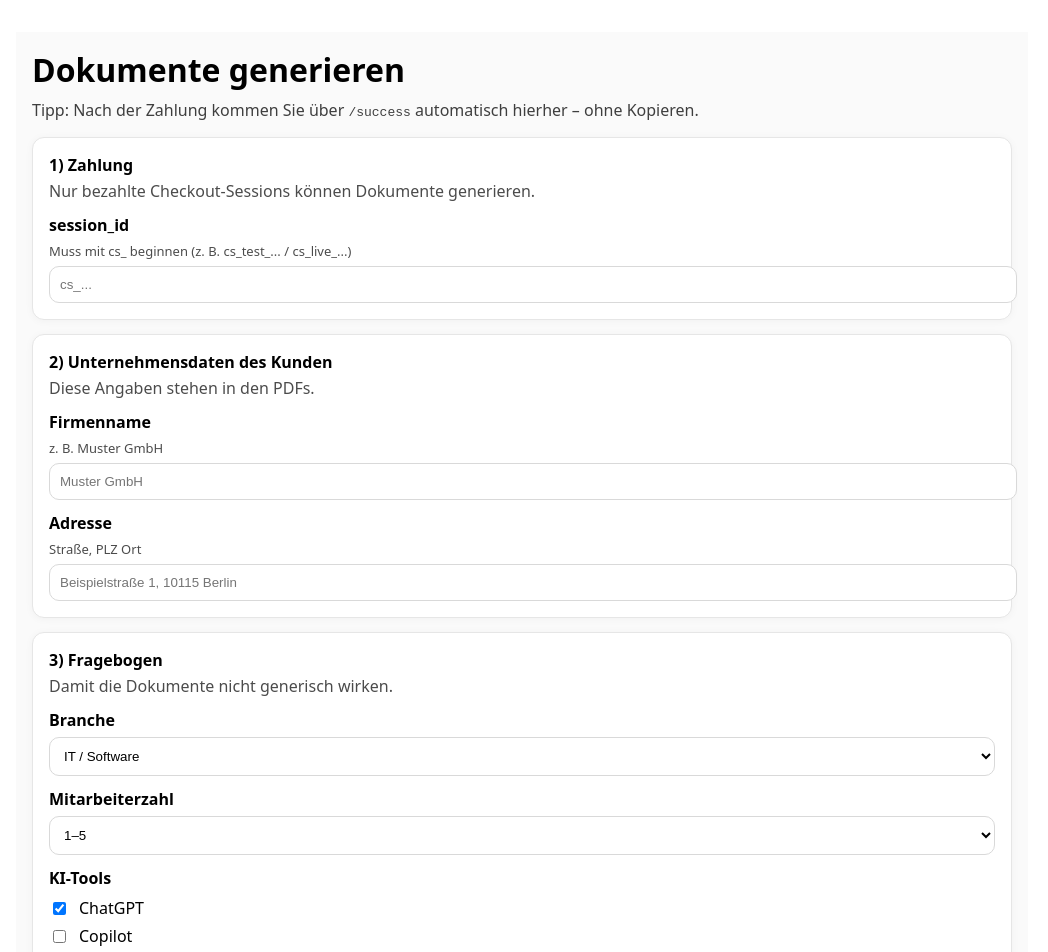
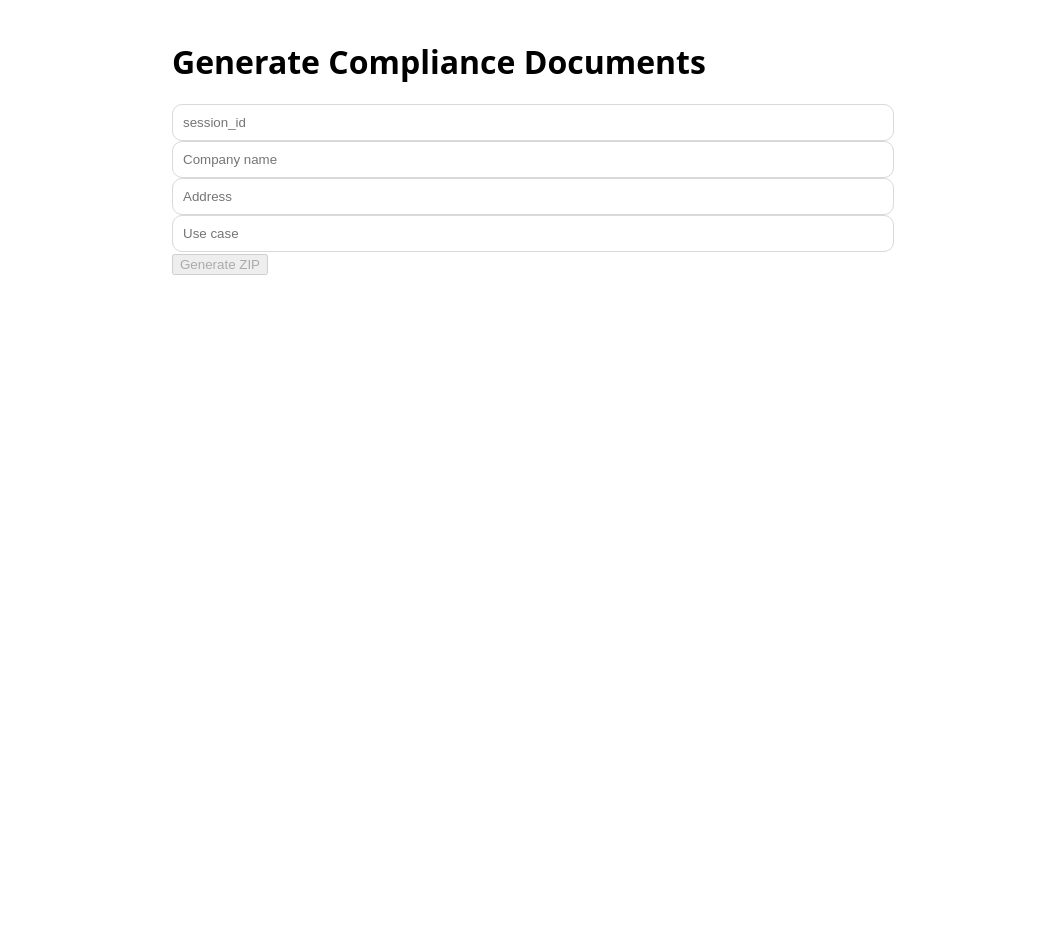
Before and after one commit to ananyinstudio/ai-compliance, a Next.js app: page /generate in a window 1280 px wide. Shown: the top 952 px of the page, without its empty margins (118-1166 px from the left). After the commit the page ends 800 px from the top, so only its background shows below. Built offline with nearby package versions, Linux system fonts and the light colour scheme.

Commit message:
Update page.tsx

```diff
--- a/src/app/generate/page.tsx
+++ b/src/app/generate/page.tsx
@@ -1,7 +1,9 @@
 "use client";
 
-import { useEffect, useMemo, useState } from "react";
+import { Suspense, useEffect, useMemo, useState } from "react";
 import { useSearchParams } from "next/navigation";
+
+export const dynamic = "force-dynamic";
 
 type PersonalData = "no" | "limited" | "regular";
 type YesNo = "no" | "yes";
@@ -16,325 +18,128 @@ type Industry =
   | "education"
   | "other";
 
-function Card(props: { title: string; subtitle?: string; children: React.ReactNode }) {
-  return (
-    <section
-      style={{
-        background: "white",
-        border: "1px solid #e6e6e6",
-        borderRadius: 12,
-        padding: 16,
-        boxShadow: "0 1px 8px rgba(0,0,0,0.04)",
-      }}
-    >
-      <div style={{ marginBottom: 12 }}>
-        <div style={{ fontSize: 16, fontWeight: 700 }}>{props.title}</div>
-        {props.subtitle && <div style={{ opacity: 0.7, marginTop: 4 }}>{props.subtitle}</div>}
-      </div>
-      {props.children}
-    </section>
-  );
-}
-
-function LabelRow(props: { label: string; hint?: string; children: React.ReactNode }) {
-  return (
-    <label style={{ display: "grid", gap: 6 }}>
-      <div style={{ fontWeight: 600 }}>{props.label}</div>
-      {props.hint && <div style={{ opacity: 0.7, fontSize: 13 }}>{props.hint}</div>}
-      {props.children}
-    </label>
-  );
-}
-
 const inputStyle: React.CSSProperties = {
   width: "100%",
   padding: 10,
   borderRadius: 10,
   border: "1px solid #d9d9d9",
-  outline: "none",
 };
 
-const selectStyle: React.CSSProperties = {
-  ...inputStyle,
-  background: "white",
-};
-
-export default function GeneratePage() {
+function GenerateInner() {
   const sp = useSearchParams();
 
-  // Payment
   const [sessionId, setSessionId] = useState("");
-
-  // Client company details (go into PDFs)
   const [company, setCompany] = useState("");
   const [address, setAddress] = useState("");
 
-  // Questionnaire
-  const [industry, setIndustry] = useState<Industry>("it");
-  const [employees, setEmployees] = useState<Employees>("1-5");
+  const [toolChatGPT, setToolChatGPT] = useState(true);
+  const [toolOther, setToolOther] = useState("");
 
-  const [toolChatGPT, setToolChatGPT] = useState(true);
-  const [toolCopilot, setToolCopilot] = useState(false);
-  const [toolClaude, setToolClaude] = useState(false);
-  const [toolGemini, setToolGemini] = useState(false);
-  const [toolOther, setToolOther] = useState("");
-  const [useCase, setUseCase] = useState("Textentwürfe und Zusammenfassungen");
-
+  const [useCase, setUseCase] = useState("");
   const [personalData, setPersonalData] = useState<PersonalData>("no");
   const [externalUse, setExternalUse] = useState<YesNo>("no");
   const [automatedDecisions, setAutomatedDecisions] = useState<YesNo>("no");
 
-  // UX
   const [busy, setBusy] = useState(false);
   const [msg, setMsg] = useState<string | null>(null);
 
-  // Auto-fill session_id from URL (?session_id=cs_...)
   useEffect(() => {
     const sid = sp.get("session_id");
-    if (sid && sid.startsWith("cs_")) setSessionId(sid);
+    if (sid?.startsWith("cs_")) setSessionId(sid);
   }, [sp]);
 
   const toolsCsv = useMemo(() => {
     const t: string[] = [];
     if (toolChatGPT) t.push("ChatGPT");
-    if (toolCopilot) t.push("Copilot");
-    if (toolClaude) t.push("Claude");
-    if (toolGemini) t.push("Gemini");
     if (toolOther.trim()) t.push(toolOther.trim());
     return t.join(", ");
-  }, [toolChatGPT, toolCopilot, toolClaude, toolGemini, toolOther]);
+  }, [toolChatGPT, toolOther]);
 
-  const canSubmit = useMemo(() => {
-    return (
-      !!sessionId.trim() &&
-      sessionId.trim().startsWith("cs_") &&
-      !!company.trim() &&
-      !!address.trim() &&
-      toolsCsv.length > 0 &&
-      !!useCase.trim()
-    );
-  }, [sessionId, company, address, toolsCsv, useCase]);
+  const canSubmit =
+    sessionId.startsWith("cs_") &&
+    company.trim() &&
+    address.trim() &&
+    toolsCsv &&
+    useCase.trim();
 
   async function onGenerate() {
+    setBusy(true);
     setMsg(null);
-    if (!canSubmit) {
-      setMsg("Bitte fülle session_id (cs_...), Firmenname, Adresse, Tools und Use Case aus.");
-      return;
-    }
 
-    setBusy(true);
     try {
       const res = await fetch("/api/generate", {
         method: "POST",
-        headers: { "content-type": "application/json", "cache-control": "no-store" },
-        cache: "no-store",
+        headers: { "content-type": "application/json" },
         body: JSON.stringify({
-          session_id: sessionId.trim(),
-          company: company.trim(),
-          address: address.trim(),
+          session_id: sessionId,
+          company,
+          address,
           tools: toolsCsv,
-          useCase: useCase.trim(),
+          useCase,
           personalData,
           externalUse,
           automatedDecisions,
-          industry,
-          employees,
         }),
       });
 
-      if (!res.ok) {
-        const t = await res.text();
-        throw new Error(`${res.status} ${res.statusText}: ${t}`);
-      }
+      if (!res.ok) throw new Error(await res.text());
 
       const blob = await res.blob();
-      const cd = res.headers.get("content-disposition");
-      const match = cd?.match(/filename="([^"]+)"/);
-      const filename = match?.[1] || "AI-Compliance-DE-EN.zip";
-
       const url = URL.createObjectURL(blob);
       const a = document.createElement("a");
       a.href = url;
-      a.download = filename;
-      document.body.appendChild(a);
+      a.download = "AI-Compliance.zip";
       a.click();
-      a.remove();
       URL.revokeObjectURL(url);
 
-      setMsg("ZIP wurde erstellt und heruntergeladen.");
+      setMsg("ZIP heruntergeladen.");
     } catch (e: any) {
-      setMsg(e?.message || "Fehler beim Generieren.");
+      setMsg(e.message || "Fehler");
     } finally {
       setBusy(false);
     }
   }
 
   return (
-    <main
-      style={{
-        maxWidth: 980,
-        margin: "32px auto",
-        padding: 16,
-        fontFamily: "system-ui",
-        background: "#fafafa",
-      }}
-    >
-      <div style={{ marginBottom: 16 }}>
-        <h1 style={{ margin: 0 }}>Dokumente generieren</h1>
-        <div style={{ opacity: 0.75, marginTop: 8 }}>
-          Tipp: Nach der Zahlung kommen Sie über <code>/success</code> automatisch hierher – ohne Kopieren.
-        </div>
-      </div>
+    <main style={{ maxWidth: 700, margin: "40px auto", fontFamily: "system-ui" }}>
+      <h1>Generate Compliance Documents</h1>
 
-      <div style={{ display: "grid", gap: 14 }}>
-        <Card title="1) Zahlung" subtitle="Nur bezahlte Checkout-Sessions können Dokumente generieren.">
-          <LabelRow label="session_id" hint="Muss mit cs_ beginnen (z. B. cs_test_... / cs_live_...)">
+      <input style={inputStyle} value={sessionId} readOnly placeholder="session_id" />
+
       <input
         style={inputStyle}
-              placeholder="cs_..."
-              value={sessionId}
-              readOnly={sessionId.startsWith("cs_") && !!sp.get("session_id")}
-              onChange={(e) => setSessionId(e.target.value)}
-            />
-          </LabelRow>
-        </Card>
-
-        <Card title="2) Unternehmensdaten des Kunden" subtitle="Diese Angaben stehen in den PDFs.">
-          <div style={{ display: "grid", gap: 12 }}>
-            <LabelRow label="Firmenname" hint="z. B. Muster GmbH">
-              <input
-                style={inputStyle}
-                placeholder="Muster GmbH"
+        placeholder="Company name"
         value={company}
         onChange={(e) => setCompany(e.target.value)}
       />
-            </LabelRow>
 
-            <LabelRow label="Adresse" hint="Straße, PLZ Ort">
       <input
         style={inputStyle}
-                placeholder="Beispielstraße 1, 10115 Berlin"
+        placeholder="Address"
         value={address}
         onChange={(e) => setAddress(e.target.value)}
       />
-            </LabelRow>
-          </div>
-        </Card>
 
-        <Card title="3) Fragebogen" subtitle="Damit die Dokumente nicht generisch wirken.">
-          <div style={{ display: "grid", gap: 12 }}>
-            <LabelRow label="Branche">
-              <select style={selectStyle} value={industry} onChange={(e) => setIndustry(e.target.value as Industry)}>
-                <option value="it">IT / Software</option>
-                <option value="consulting">Consulting</option>
-                <option value="marketing">Marketing / Media</option>
-                <option value="ecommerce">E-Commerce</option>
-                <option value="health">Health</option>
-                <option value="finance">Finance</option>
-                <option value="education">Education</option>
-                <option value="other">Other</option>
-              </select>
-            </LabelRow>
+      <input
+        style={inputStyle}
+        placeholder="Use case"
+        value={useCase}
+        onChange={(e) => setUseCase(e.target.value)}
+      />
 
-            <LabelRow label="Mitarbeiterzahl">
-              <select style={selectStyle} value={employees} onChange={(e) => setEmployees(e.target.value as Employees)}>
-                <option value="1-5">1–5</option>
-                <option value="6-20">6–20</option>
-                <option value="21-50">21–50</option>
-                <option value="51-200">51–200</option>
-                <option value="200+">200+</option>
-              </select>
-            </LabelRow>
-
-            <div style={{ display: "grid", gap: 8 }}>
-              <div style={{ fontWeight: 600 }}>KI-Tools</div>
-              <div style={{ display: "grid", gap: 6 }}>
-                <label style={{ display: "flex", gap: 10, alignItems: "center" }}>
-                  <input type="checkbox" checked={toolChatGPT} onChange={(e) => setToolChatGPT(e.target.checked)} />
-                  ChatGPT
-                </label>
-                <label style={{ display: "flex", gap: 10, alignItems: "center" }}>
-                  <input type="checkbox" checked={toolCopilot} onChange={(e) => setToolCopilot(e.target.checked)} />
-                  Copilot
-                </label>
-                <label style={{ display: "flex", gap: 10, alignItems: "center" }}>
-                  <input type="checkbox" checked={toolClaude} onChange={(e) => setToolClaude(e.target.checked)} />
-                  Claude
-                </label>
-                <label style={{ display: "flex", gap: 10, alignItems: "center" }}>
-                  <input type="checkbox" checked={toolGemini} onChange={(e) => setToolGemini(e.target.checked)} />
-                  Gemini
-                </label>
-
-                <LabelRow label="Andere (optional)" hint="z. B. Midjourney, Perplexity">
-                  <input style={inputStyle} value={toolOther} onChange={(e) => setToolOther(e.target.value)} />
-                </LabelRow>
-              </div>
-
-              <div style={{ opacity: 0.75, fontSize: 13 }}>
-                Wird gesendet als: <code>{toolsCsv || "—"}</code>
-              </div>
-            </div>
-
-            <LabelRow label="Use Case (kurz)" hint="Was macht der Kunde konkret mit KI?">
-              <input style={inputStyle} value={useCase} onChange={(e) => setUseCase(e.target.value)} />
-            </LabelRow>
-
-            <LabelRow label="Personenbezogene Daten">
-              <select
-                style={selectStyle}
-                value={personalData}
-                onChange={(e) => setPersonalData(e.target.value as PersonalData)}
-              >
-                <option value="no">Keine</option>
-                <option value="limited">Begrenzt</option>
-                <option value="regular">Regelmäßig</option>
-              </select>
-            </LabelRow>
-
-            <LabelRow label="Externe Nutzung von Outputs">
-              <select style={selectStyle} value={externalUse} onChange={(e) => setExternalUse(e.target.value as YesNo)}>
-                <option value="no">Nein</option>
-                <option value="yes">Ja</option>
-              </select>
-            </LabelRow>
-
-            <LabelRow label="Automatisierte Entscheidungen mit Wirkung">
-              <select
-                style={selectStyle}
-                value={automatedDecisions}
-                onChange={(e) => setAutomatedDecisions(e.target.value as YesNo)}
-              >
-                <option value="no">Nein</option>
-                <option value="yes">Ja</option>
-              </select>
-            </LabelRow>
-          </div>
-        </Card>
-
-        <Card title="4) ZIP erstellen" subtitle="Erstellt DE+EN PDFs + Excel-Register.">
-          <button
-            onClick={onGenerate}
-            disabled={!canSubmit || busy}
-            style={{
-              padding: 12,
-              fontWeight: 700,
-              borderRadius: 12,
-              border: "1px solid #d9d9d9",
-              background: !canSubmit || busy ? "#f0f0f0" : "white",
-              cursor: !canSubmit || busy ? "not-allowed" : "pointer",
-            }}
-          >
-            {busy ? "Erstelle ZIP..." : "ZIP erstellen"}
+      <button disabled={!canSubmit || busy} onClick={onGenerate}>
+        {busy ? "Generating…" : "Generate ZIP"}
       </button>
 
-          <div style={{ marginTop: 10, opacity: 0.75, fontSize: 13 }}>
-            {canSubmit ? "Bereit." : "Fehlt noch: cs_ session_id + Firmenname + Adresse + Tools + Use Case"}
-          </div>
-
-          {msg && <div style={{ marginTop: 10, padding: 10, background: "#f5f5f5", borderRadius: 10 }}>{msg}</div>}
-        </Card>
-      </div>
+      {msg && <p>{msg}</p>}
     </main>
   );
 }
+
+export default function GeneratePage() {
+  return (
+    <Suspense fallback={<div style={{ padding: 20 }}>Loading…</div>}>
+      <GenerateInner />
+    </Suspense>
+  );
+}
```
Lines whose indentation alone changed are shown as unchanged.
